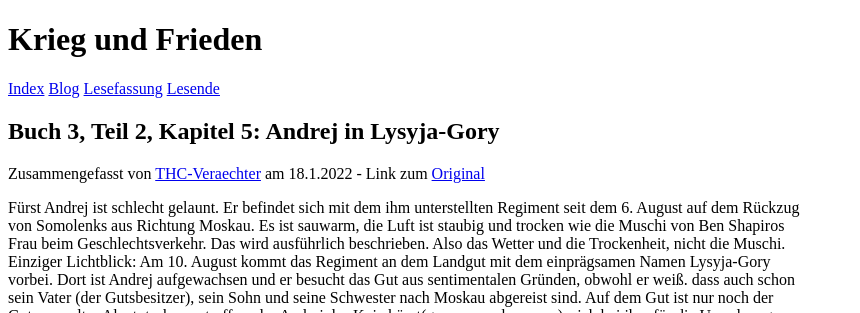
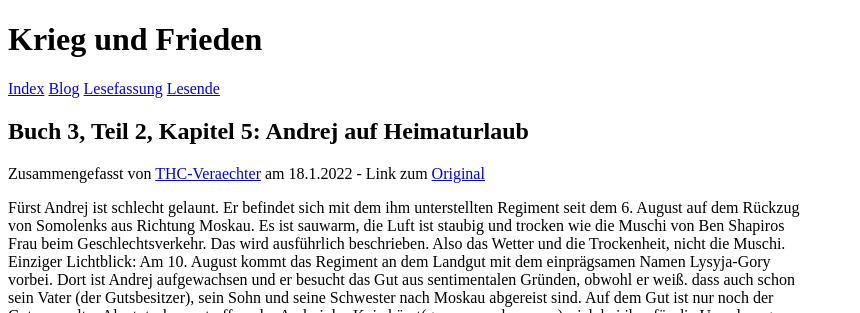
Before and after one commit to c-auri/ZAEH, a Jekyll site: the page built from _chapters/3-02-05-Andrej-auf-Heimaturlaub.md, in a window 1280 px wide. Shown: the top 313 px of the page, without its empty margins (0-860 px from the left). Built offline with Jekyll 4.4.1, drawn with Linux system fonts in a browser that asks for light colours.

Commit message:
Rename chapter to "Andrej auf Heimaturlaub"

```diff
--- a/_chapters/3-02-05-Andrey-in-Lysyja-Gory.md
+++ b/_chapters/3-02-05-Andrej-auf-Heimaturlaub.md
@@ -1,6 +1,6 @@
 ---
 layout: chapter
-title: Andrej in Lysyja-Gory
+title: Andrej auf Heimaturlaub
 author: THC-Veraechter
 date_written: 2022-01-18T23:05:00UTC+1
 date_copied: 2022-01-19T13:44:00UTC+1
```
